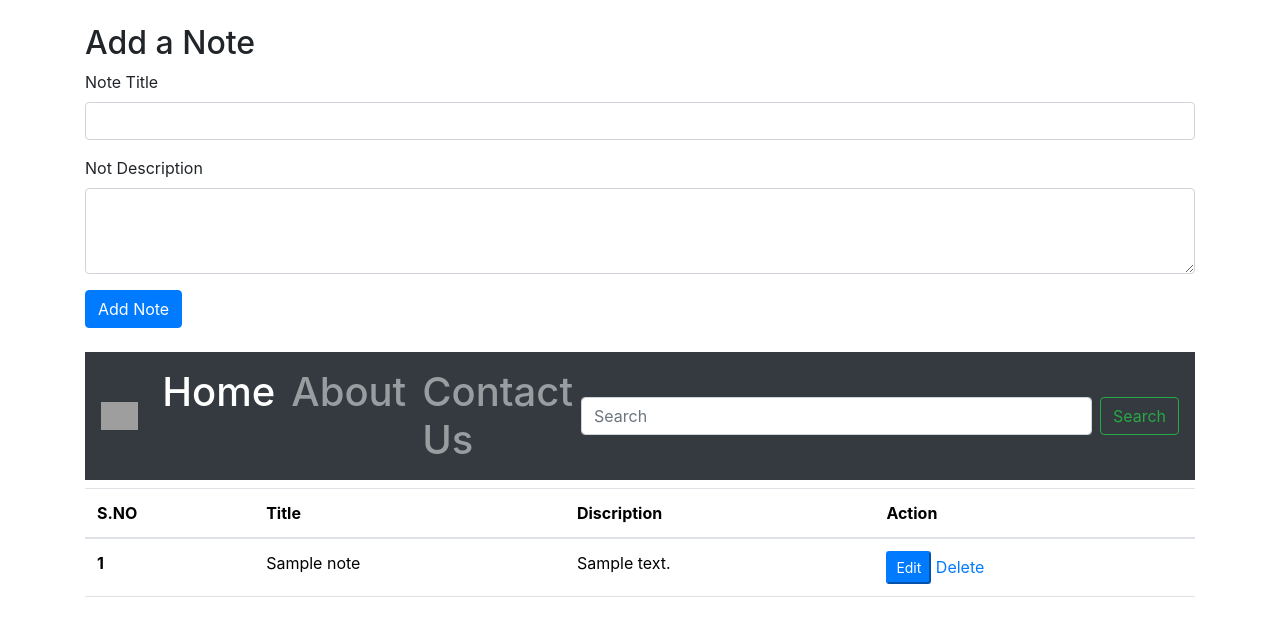
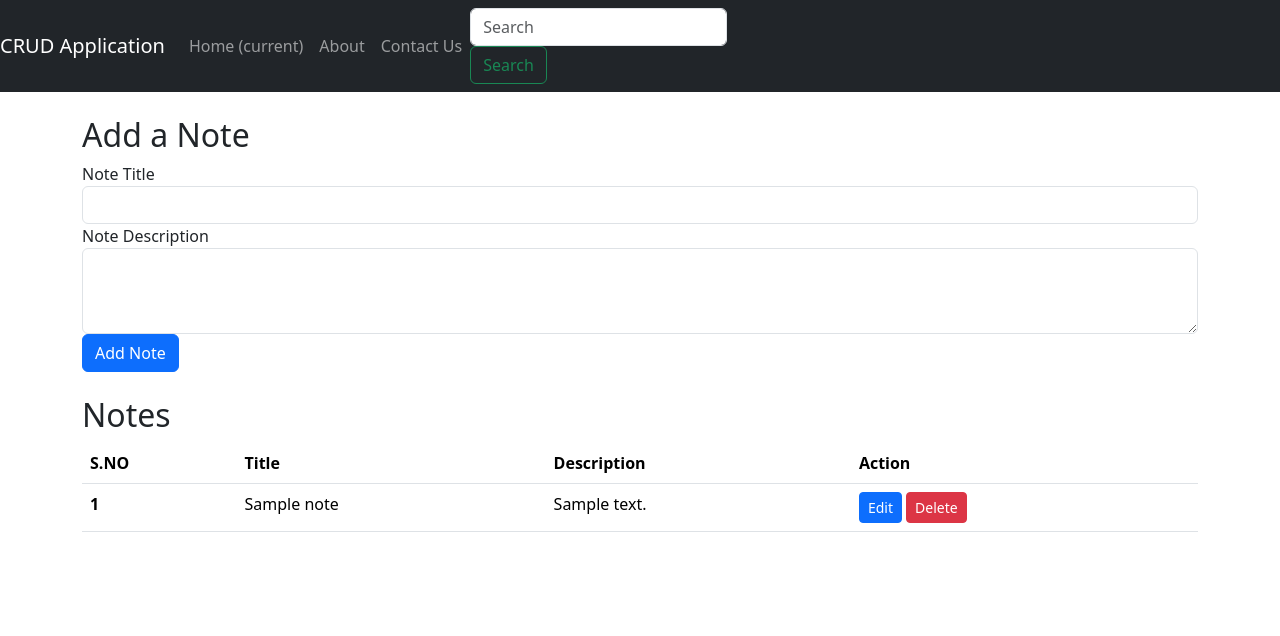
Before and after one commit to thesiyadiya/php, a PHP site: page /crud1.php in a window 1280 px wide. Shown: the top 636 px of the page. Run offline with PHP 8.4, Linux system fonts and the light colour scheme; tables that the repository leaves empty or names only in its code hold one stand-in row (values such as "Sample post"); some libraries are stand-ins or nearby versions; grey boxes are pictures that could not be loaded.

Commit message:
Add files via upload

```diff
--- a/crud1.php
+++ b/crud1.php
@@ -1,202 +1,104 @@
 <!doctype html>
 <html lang="en">
+
 <head>
-        <title>Title</title>
-        <!-- Required meta tags -->
     <meta charset="utf-8" />
-        <meta
-            name="viewport"
-            content="width=device-width, initial-scale=1, shrink-to-fit=no"
-        />
+    <meta name="viewport" content="width=device-width, initial-scale=1, shrink-to-fit=no" />
+    <title>CRUD Application</title>
 
-        <!-- Bootstrap CSS v5.2.1 -->
-        <link
-            href="https://cdn.jsdelivr.net/npm/bootstrap@5.3.2/dist/css/bootstrap.min.css"
-            rel="stylesheet"
-            integrity="sha384-T3c6CoIi6uLrA9TneNEoa7RxnatzjcDSCmG1MXxSR1GAsXEV/Dwwykc2MPK8M2HN"
-            crossorigin="anonymous"
-        />
+    <!-- Bootstrap CSS v5.3.2 -->
+    <link href="https://cdn.jsdelivr.net/npm/bootstrap@5.3.2/dist/css/bootstrap.min.css" rel="stylesheet" integrity="sha384-T3c6CoIi6uLrA9TneNEoa7RxnatzjcDSCmG1MXxSR1GAsXEV/Dwwykc2MPK8M2HN" crossorigin="anonymous" />
 </head>
 
 <body>
-        <header>
-            <!-- place navbar here -->
-        </header>
-        <main></main>
-        <footer>
     <?php
-//INSERT INTO `notes` (`sr`, `title`, `description`) VALUES (NULL, 'abcd', 'dfxgfv hbrtfdgvbgf');
-	$insert=false;
-	$servername="localhost";
-	$username="root";
-	$password="";
-	$database="diya";
+    $insert = false;
+    $update = false;
+    $delete = false;
 
-	$conn=mysqli_connect($servername,$username,$password,$database);
+    $servername = "localhost";
+    $username = "root";
+    $password = "";
+    $database = "diya";
 
-	if(!$conn)
-	{
-		die("sorry we failed to connect:".mysqli_connect_error());
+    $conn = mysqli_connect($servername, $username, $password, $database);
+
+    if (!$conn) {
+        die("Sorry, we failed to connect: " . mysqli_connect_error());
     }
-	if($_SERVER['REQUEST_METHOD']=='POST'){
-	$title=$_POST["title"];
-	$description=$_POST["description"];
 
-	$sql="INSERT INTO `notes`( `title`, `description`) VALUES ('$title','$description')";
-	$result = mysqli_query($conn,$sql);
+    // Insert operation
+    if ($_SERVER['REQUEST_METHOD'] == 'POST' && isset($_POST['title'])) {
+        $title = $_POST["title"];
+        $description = $_POST["description"];
 
-	if($result)
-	{
-		//echo"successful inserted!<br>";
-		$insert=true;
-	}
-	else
-	{
-		echo"not inserted".mysqli_error($conn);
+        $sql = "INSERT INTO `notes`(`title`, `description`) VALUES ('$title','$description')";
+        $result = mysqli_query($conn, $sql);
+
+        if ($result) {
+            $insert = true;
+        } else {
+            echo "Failed to insert: " . mysqli_error($conn);
         }
     }
 
-?>
-<html lang="en">
-  <head>
-    <meta charset="utf-8">
-    <meta name="viewport" content="width=device-width, initial-scale=1">
-    <title>i notes </title>
+    // Update operation
+    if ($_SERVER['REQUEST_METHOD'] == 'POST' && isset($_POST['srEdit'])) {
+        $srEdit = $_POST['srEdit'];
+        $titleEdit = $_POST['titleEdit'];
+        $descriptionEdit = $_POST['descriptionEdit'];
 
-  </head>
-  <body>
-    <h1><!doctype html>
-<html lang="en">
-  <head>
-    <!-- Required meta tags -->
-    <meta charset="utf-8">
-    <meta name="viewport" content="width=device-width, initial-scale=1, shrink-to-fit=no">
+        $sql = "UPDATE `notes` SET `title`='$titleEdit', `description`='$descriptionEdit' WHERE `sr`='$srEdit'";
+        $result = mysqli_query($conn, $sql);
 
-    <!-- Bootstrap CSS -->
-	<link rel="stylesheet" href="https://cdn.jsdelivr.net/npm/bootstrap@4.0.0/dist/css/bootstrap.min.css" integrity="sha384-Gn5384xqQ1aoWXA+058RXPxPg6fy4IWvTNh0E263XmFcJlSAwiGgFAW/dAiS6JXm" crossorigin="anonymous">
-    <link rel="stylesheet" href="https://cdn.jsdelivr.net/npm/bootstrap@4.4.1/dist/css/bootstrap.min.css" integrity="sha384-Vkoo8x4CGsO3+Hhxv8T/Q5PaXtkKtu6ug5TOeNV6gBiFeWPGFN9MuhOf23Q9Ifjh" crossorigin="anonymous">
-	<link rel="stylesheet" href="//cdn.datatables.net/2.1.3/css/dataTables.dataTables.min.css">
-    <title>inotes</title>
+        if ($result) {
+            $update = true;
+        } else {
+            echo "Failed to update: " . mysqli_error($conn);
+        }
+    }
 
-  </head>
-<body>
+    // Delete operation
+    if (isset($_GET['delete'])) {
+        $srDelete = $_GET['delete'];
 
-</nav></h1>
-<?php
-	if($insert)
-	{
-		echo "<div class='alert alert-success alert-dismissible fade show' role='alert'>
-		<strong>Success!</strong> Your note has been inserted successfully
-		<button type='button' class='btn-close' data-bs-dismiss='alert' aria-label='Close'>
-		<span aria-hidden='true'>&times;</span>
-		</button>
-	  </div>";
+        $sql = "DELETE FROM `notes` WHERE `sr`='$srDelete'";
+        $result = mysqli_query($conn, $sql);
+
+        if ($result) {
+            $delete = true;
+        } else {
+            echo "Failed to delete: " . mysqli_error($conn);
+        }
     }
     ?>
-<div class="container my-4">
-  <h2> Add a Note </h2>
-<form action="crud.php" method="post">
-  <div class="form-group">
-    <label for="title">Note Title</label>
-    <input type="text" class="form-control" id="title" name="title" aria-describedby="emailHelp" >
+
+    <?php if ($insert) { ?>
+        <div class='alert alert-success alert-dismissible fade show' role='alert'>
+            <strong>Success!</strong> Your note has been inserted successfully.
+            <button type='button' class='btn-close' data-bs-dismiss='alert' aria-label='Close'></button>
         </div>
-  <div class="form-group">
-    <label for="desc">Not Description</label>
-    <textarea class="form-control" id="description" name="description"  rows="3"></textarea>
+    <?php } ?>
+
+    <?php if ($update) { ?>
+        <div class='alert alert-info alert-dismissible fade show' role='alert'>
+            <strong>Success!</strong> Your note has been updated successfully.
+            <button type='button' class='btn-close' data-bs-dismiss='alert' aria-label='Close'></button>
         </div>
-  <button type="submit" class="btn btn-primary">Add Note</button>
+    <?php } ?>
 
-</form>
+    <?php if ($delete) { ?>
+        <div class='alert alert-danger alert-dismissible fade show' role='alert'>
+            <strong>Success!</strong> Your note has been deleted successfully.
+            <button type='button' class='btn-close' data-bs-dismiss='alert' aria-label='Close'></button>
         </div>
-<div calss="container">
+    <?php } ?>
 
-	<div class="container">
-<table class="table" id="myTable">
-  <thead>
-    <tr>
-      <th scope="col">S.NO</th>
-      <th scope="col">Title</th>
-      <th scope="col">Discription</th>
-      <th scope="col">Action</th>
-    </tr>
-  </thead>
-  <tbody>
-  <?php
-	 $sql="SELECT * FROM `notes`";
-	 $reslut=mysqli_query($conn,$sql);
-	 $sr=0;
-	 while($row=mysqli_fetch_assoc($reslut))
-	 {
-		 $sr=$sr + 1;
-		 echo"<tr>
-		 <th scope='row'>". $sr ."</th>
-		 <td>".$row['title']."</td>
-		<td>".$row['description']."</td>
-		<td><button class='edit btn-sm btn-primary'>Edit</button> <a href='/del'>Delete </a></td>
-		</tr>";
-	 }
-	?>
-	</tbody>
-    <script>
-		edits=document.getElementsByClassName('edit');
-		Array.from(edits).forEach(element)=>
-		{
-			element.addEventListener("click",(e)=>
-			{
-				console.log("edit",);
-				tr=e.target.parentNode.parentNode;
-				title=tr.getElementsByTagName("td")[0].innerText;
-				description=tr.getElementsByTagName("td")[1].innerText;
-				console.log*(title,description)
-				titleEdit.value=title;
-				descriptionEdit.value=desciption;
-				$('#editModel').modal('toggle');
-			})
-		})
-	</script>
-<!-- Edit modal -->
-<!--button type="button" class="btn btn-primary" data-bs-toggle="modal" data-bs-target="#editModal" >
-  Edit modal
-</button-->
-
-<!--Edit Modal -->
-<div class="modal fade" id="editModal" tabindex="-1" aria-labelledby="editModalLabel" aria-hidden="true">
-  <div class="modal-dialog">
-    <div class="modal-content">
-      <div class="modal-header">
-        <h5 class="modal-title" id="editModalLabel">Edit this note</h5>
-        <button type="button" class="btn-close" data-bs-dismiss="modal" aria-label="Close"></button>
-        <span aria-hidden="true">×</span>
-      </div>
-      <div class="modal-body">
-      <form action="crud1.php" method="post">
-  <div class="form-group">
-    <label for="title">Note Title</label>
-    <input type="text" class="form-control" id="titleEdit" name="titleEdit" aria-describedby="emailHelp" >
-  </div>
-  <div class="form-group">
-    <label for="desc">Not Description</label>
-    <textarea class="form-control" id="descriptionEdit" name="descriptionEdit"  rows="3"></textarea>
-  </div>
-  <button type="submit" class="btn btn-primary">Update Note</button>
-
-</form>
-      </div>
-      <div class="modal-footer">
-        <button type="button" class="btn btn-secondary" data-bs-dismiss="modal">Close</button>
-        <button type="button" class="btn btn-primary">Save changes</button>
-      </div>
-    </div>
-  </div>
-</div>
-<h1>
     <nav class="navbar navbar-expand-lg navbar-dark bg-dark">
-    <a class="navbar-brand" href="#"><img src="/crud/logo.svg" height="28px" alt=""></a>
-    <button class="navbar-toggler" type="button" data-toggle="collapse" data-target="#navbarSupportedContent"
-      aria-controls="navbarSupportedContent" aria-expanded="false" aria-label="Toggle navigation">
+        <a class="navbar-brand" href="#">CRUD Application</a>
+        <button class="navbar-toggler" type="button" data-bs-toggle="collapse" data-bs-target="#navbarSupportedContent" aria-controls="navbarSupportedContent" aria-expanded="false" aria-label="Toggle navigation">
             <span class="navbar-toggler-icon"></span>
         </button>
-
         <div class="collapse navbar-collapse" id="navbarSupportedContent">
             <ul class="navbar-nav mr-auto">
                 <li class="nav-item active">
@@ -208,7 +110,6 @@
                 <li class="nav-item">
                     <a class="nav-link" href="#">Contact Us</a>
                 </li>
-
             </ul>
             <form class="form-inline my-2 my-lg-0">
                 <input class="form-control mr-sm-2" type="search" placeholder="Search" aria-label="Search">
@@ -216,41 +117,85 @@
             </form>
         </div>
     </nav>
-        </footer>
-        <script src="https://code.jquery.com/jquery-3.4.1.slim.min.js"
-    integrity="sha384-J6qa4849blE2+poT4WnyKhv5vZF5SrPo0iEjwBvKU7imGFAV0wwj1yYfoRSJoZ+n"
-    crossorigin="anonymous"></script>
-<script src="https://cdn.jsdelivr.net/npm/popper.js@1.16.0/dist/umd/popper.min.js"
-    integrity="sha384-Q6E9RHvbIyZFJoft+2mJbHaEWldlvI9IOYy5n3zV9zzTtmI3UksdQRVvoxMfooAo"
-    crossorigin="anonymous"></script>
-<script src="https://code.jquery.com/jquery-3.7.1.js" integrity="sha256-eKhayi8LEQwp4NKxN+CfCh+3qOVUtJn3QNZ0TciWLP4=" crossorigin="anonymous"></script>
-<script src="//cdn.datatables.net/2.1.3/js/dataTables.min.js"></script>
+
+    <div class="container my-4">
+        <h2>Add a Note</h2>
+        <form action="crud1.php" method="post">
+            <div class="form-group">
+                <label for="title">Note Title</label>
+                <input type="text" class="form-control" id="title" name="title" aria-describedby="emailHelp">
+            </div>
+            <div class="form-group">
+                <label for="desc">Note Description</label>
+                <textarea class="form-control" id="description" name="description" rows="3"></textarea>
+            </div>
+            <button type="submit" class="btn btn-primary">Add Note</button>
+        </form>
+    </div>
+
+    <div class="container my-4">
+        <h2>Notes</h2>
+        <table class="table" id="myTable">
+            <thead>
+                <tr>
+                    <th scope="col">S.NO</th>
+                    <th scope="col">Title</th>
+                    <th scope="col">Description</th>
+                    <th scope="col">Action</th>
+                </tr>
+            </thead>
+            <tbody>
+                <?php
+                $sql = "SELECT * FROM `notes`";
+                $result = mysqli_query($conn, $sql);
+                $sr = 0;
+                while ($row = mysqli_fetch_assoc($result)) {
+                    $sr++;
+                    echo "<tr>
+                            <th scope='row'>" . $sr . "</th>
+                            <td>" . $row['title'] . "</td>
+                            <td>" . $row['description'] . "</td>
+                            <td>
+                                <button class='edit btn btn-sm btn-primary' data-id='" . $row['sr'] . "'>Edit</button>
+                                <a href='?delete=" . $row['sr'] . "' class='btn btn-sm btn-danger' onclick='return confirm(\"Are you sure?\")'>Delete</a>
+                            </td>
+                        </tr>";
+                }
+                ?>
+            </tbody>
+        </table>
+    </div>
+
+    <!-- Edit Modal -->
+    <div class="modal fade" id="editModal" tabindex="-1" aria-labelledby="editModalLabel" aria-hidden="true">
+        <div class="modal-dialog">
+            <div class="modal-content">
+                <div class="modal-header">
+                    <h5 class="modal-title" id="editModalLabel">Edit Note</h5>
+                    <button type="button" class="btn-close" data-bs-dismiss="modal" aria-label="Close"></button>
+                </div>
+                <div class="modal-body">
+                    <form action="crud1.php" method="post">
+                        <input type="hidden" name="srEdit" id="srEdit">
+                        <div class="form-group">
+                            <label for="titleEdit">Note Title</label>
+                            <input type="text" class="form-control" id="titleEdit" name="titleEdit">
+                        </div>
+                        <div class="form-group">
+                            <label for="descriptionEdit">Note Description</label>
+                            <textarea class="form-control" id="descriptionEdit" name="descriptionEdit" rows="3"></textarea>
+                        </div>
+                        <button type="submit" class="btn btn-primary">Update Note</button>
+                    </form>
+                </div>
+                <div class="modal-footer">
+                    <button type="button" class="btn btn-secondary" data-bs-dismiss="modal">Close</button>
+                </div>
+            </div>
+        </div>
+    </div>
+
     <!-- Bootstrap JavaScript Libraries -->
-        <script
-            src="https://cdn.jsdelivr.net/npm/@popperjs/core@2.11.8/dist/umd/popper.min.js"
-            integrity="sha384-I7E8VVD/ismYTF4hNIPjVp/Zjvgyol6VFvRkX/vR+Vc4jQkC+hVqc2pM8ODewa9r"
-            crossorigin="anonymous"
-        ></script>
-
-        <script
-            src="https://cdn.jsdelivr.net/npm/bootstrap@5.3.2/dist/js/bootstrap.min.js"
-            integrity="sha384-BBtl+eGJRgqQAUMxJ7pMwbEyER4l1g+O15P+16Ep7Q9Q+zqX6gSbd85u4mG4QzX+"
-            crossorigin="anonymous"
-        ></script>
-        <script>
-      edits =document.getelementsBYClassName('edit');
-      Array.from(edits).forEach(element)=>{
-        element.addEventListener("click",(e)=>{
-          console.log("edit",);
-          tr = e.target.parentNode.parentNode;
-         title = tr.getElementsByTagName("td")[0].innerText;
-         description = tr.getElementsByTagName("td")[1].innerText;
-          console.log(title, description);
-         titleEdit.value = title;
-         descriptionEdit.value = description;
-         $('#editModal').modal('toggle');
-        })
-      })
-     </script>
+    <script src="https://code.jquery.com/jquery-3.4.1.slim.min.js" integrity="sha384-J6qa4849blE2+poT4WnyKhv5vZF5SrPo0iEjwBvKU7imGFAV0wwj1yYfoRSJoZ+n" crossorigin="anonymous"></script>
               </body>
               </html>
```
Also changed, not shown: CRURD2.PHP (added, +276 -0 lines). Lines whose indentation alone changed are shown as unchanged.
